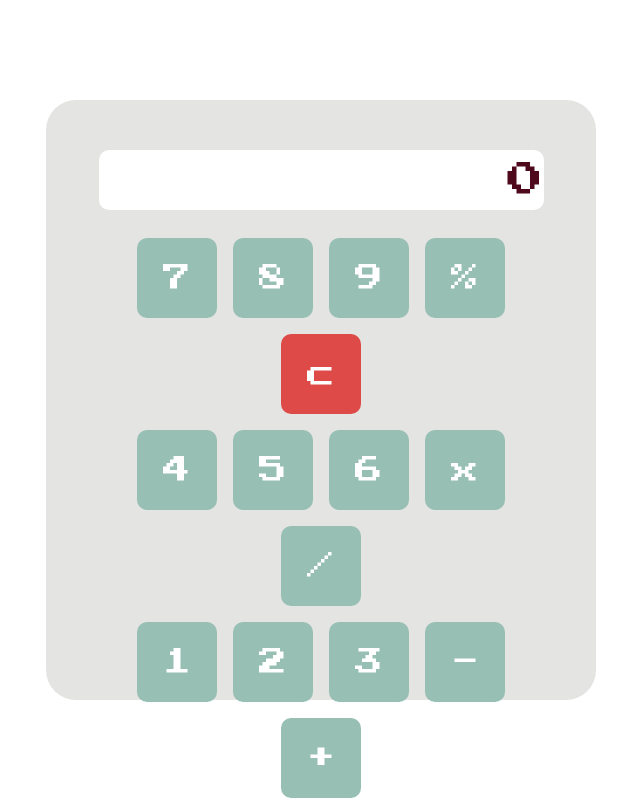
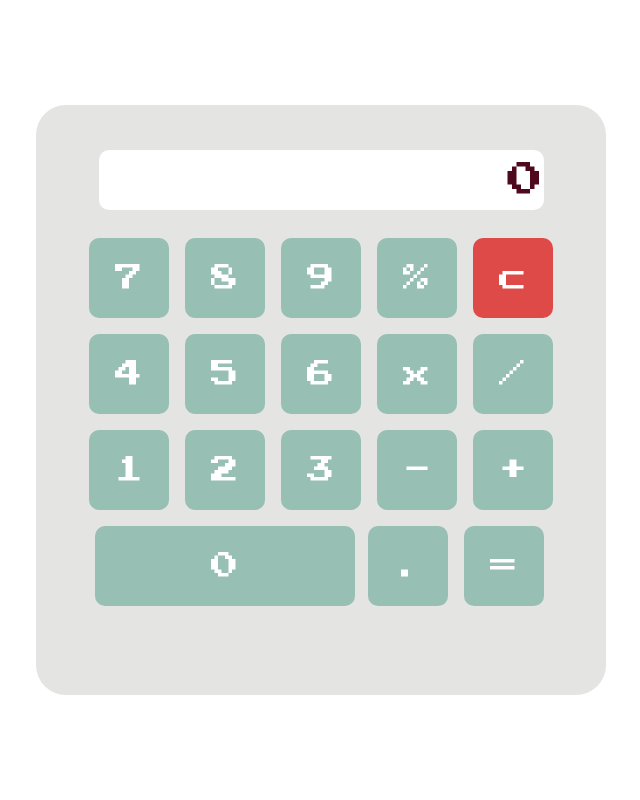
Before and after one commit to hznutx/demo-mathmachine, a React (Vite) app: page / in a window 1280 px wide. Shown: the top 800 px of the page, without its empty margins (319-959 px from the left). Built offline with nearby package versions, Linux system fonts and the light colour scheme.

Commit message:
Update App.jsx

```diff
--- a/src/App.jsx
+++ b/src/App.jsx
@@ -97,10 +97,10 @@ const App = () => {
     >
       <div
         style={{
-          width: "450px",
+          width: "auto",
           height: "500px",
           backgroundColor: "#E4E4E2",
-          padding: 50,
+          padding: 45,
           borderRadius: "30px",
           textAlign: "center",
         }}
```
